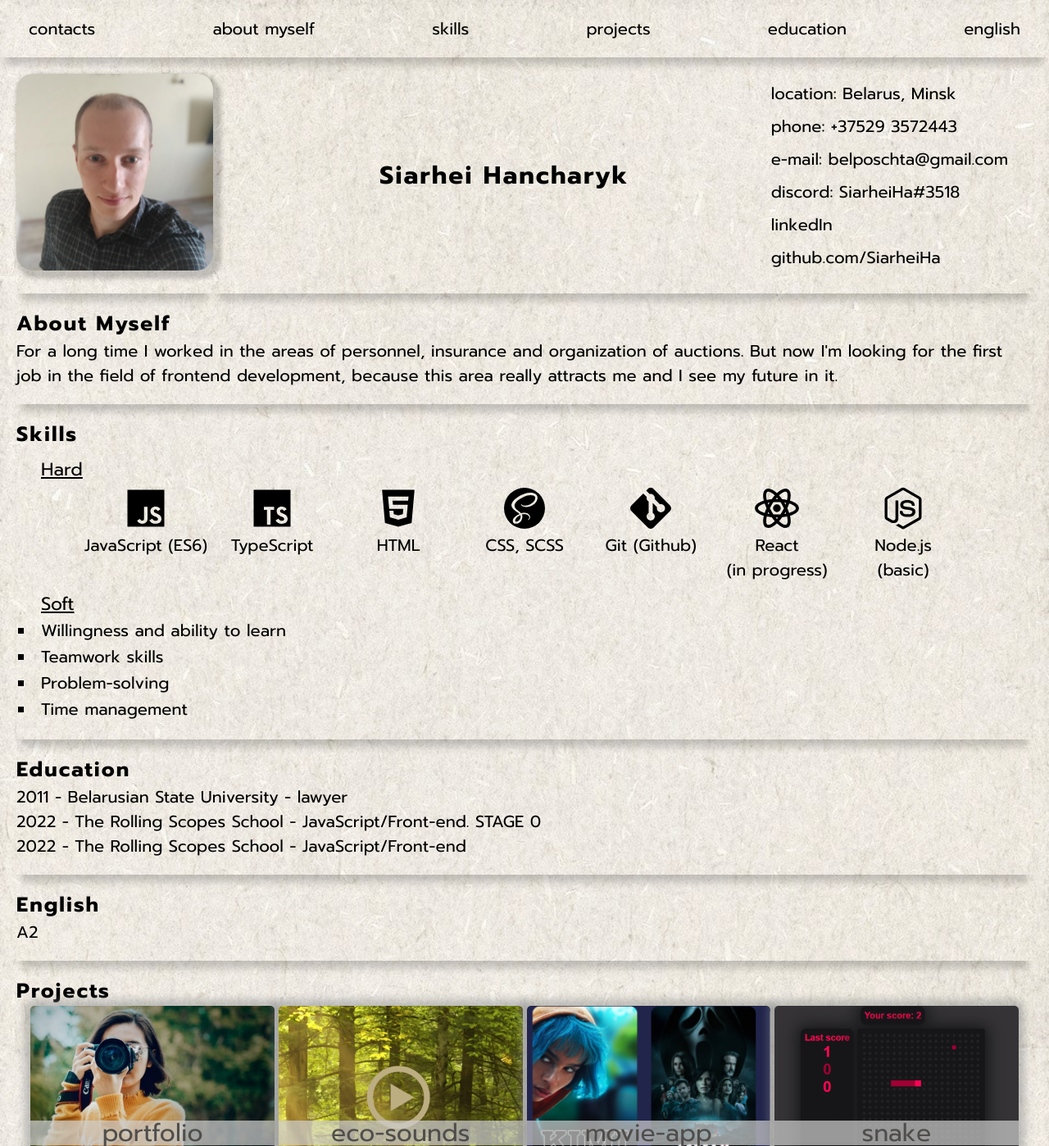
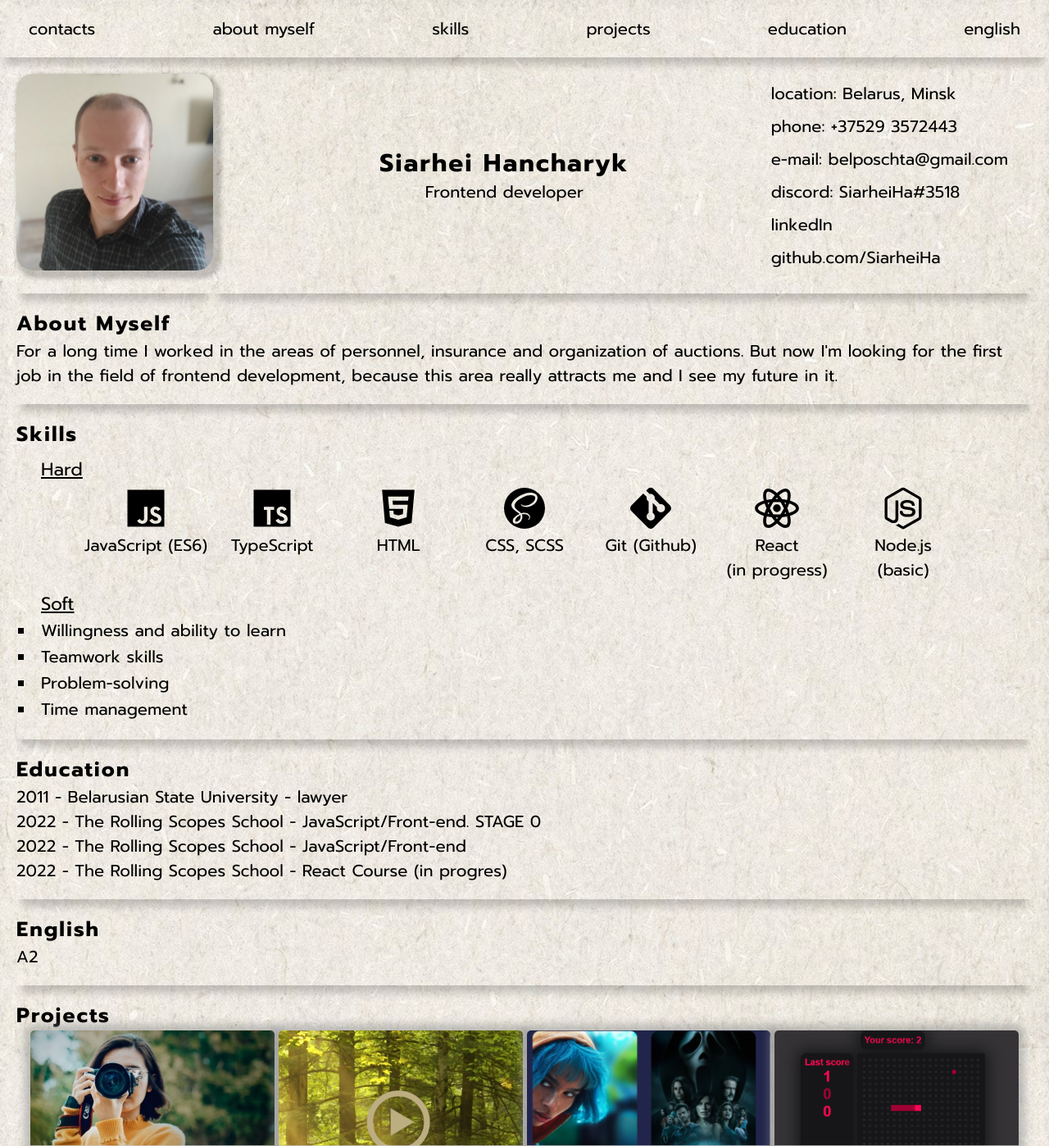
Before and after one commit to SiarheiHa/cv-old, a website: page index.html in a window 1280 px wide. Shown: the top 1398 px of the page at 82% size. Drawn offline with Linux system fonts and the light colour scheme.

Commit message:
feat: add react-course link

```diff
--- a/index.css
+++ b/index.css
@@ -257,7 +257,7 @@ header {
 .name-section li {
   padding: 0.5rem 0;
 }
-.name-section h1 {
+.name-section div {
   flex-grow: 1;
   text-align: center;
 }
--- a/index.html
+++ b/index.html
@@ -35,7 +35,10 @@
                         <img src="assets/img/sergey-photo.jpg" alt="my foto" class="foto">
                     </section>
                     <section class="section name-section" id="name">
-                        <h1 class="">Siarhei Hancharyk</h1>
+                        <div>
+                            <h1>Siarhei Hancharyk</h1>
+                            <p>Frontend developer</p>
+                        </div>
                         <ul>
                             <li> <span>location: Belarus, Minsk</span></li>
                             <li> <span>phone: </span><a class="contact-link" href="tel:+375293572443">+37529 3572443</a>
@@ -110,6 +113,8 @@
                             <li> <a class="contact-link" target="_blank"
                                     href="https://app.rs.school/certificate/nfay0fei">2022
                                     - The Rolling Scopes School - JavaScript/Front-end</a></li>
+                            <li> <a class="contact-link" target="_blank" href="https://rs.school/react/">2022
+                                    - The Rolling Scopes School - React Course (in progres)</a></li>
                         </ul>
                     </section>
                     <section class="section section-info" id="english">
```
